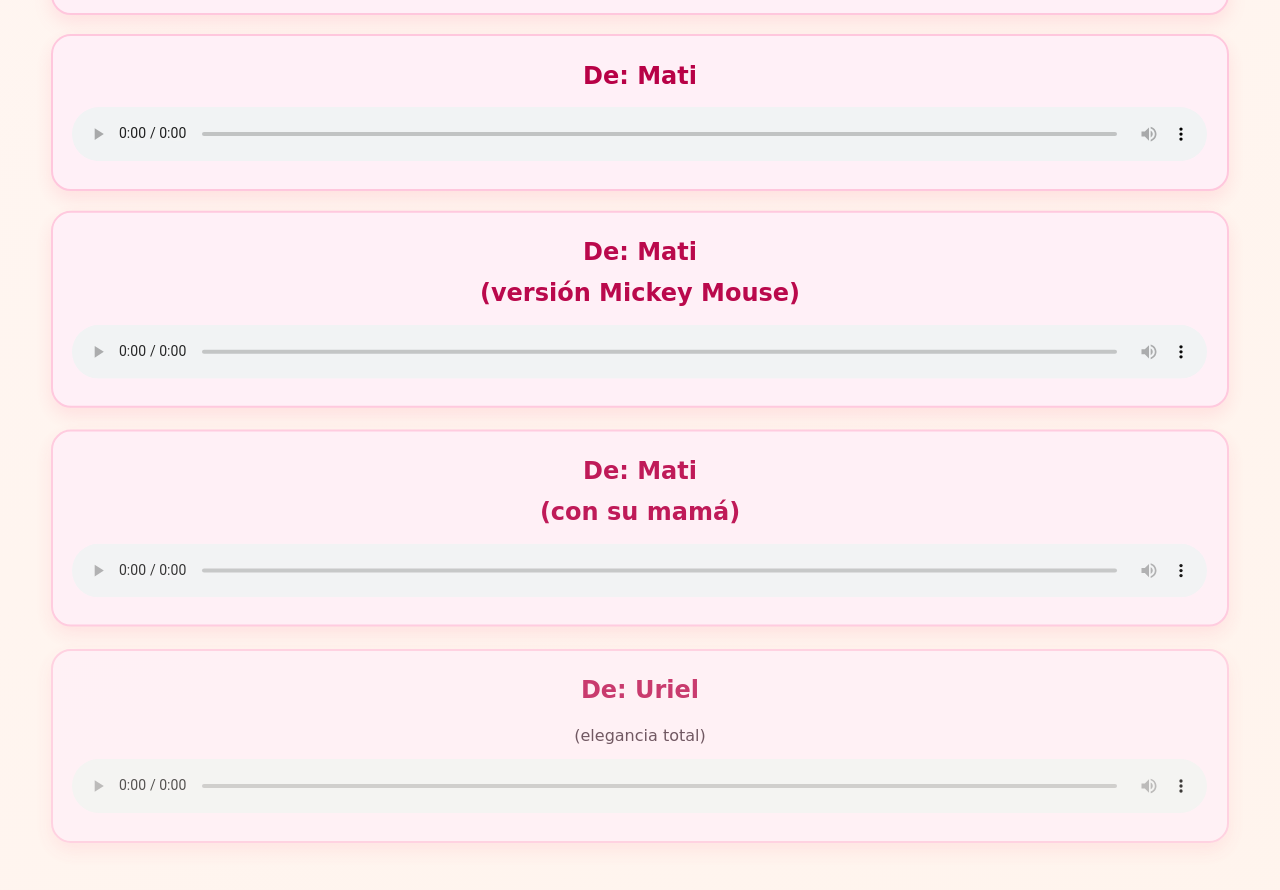
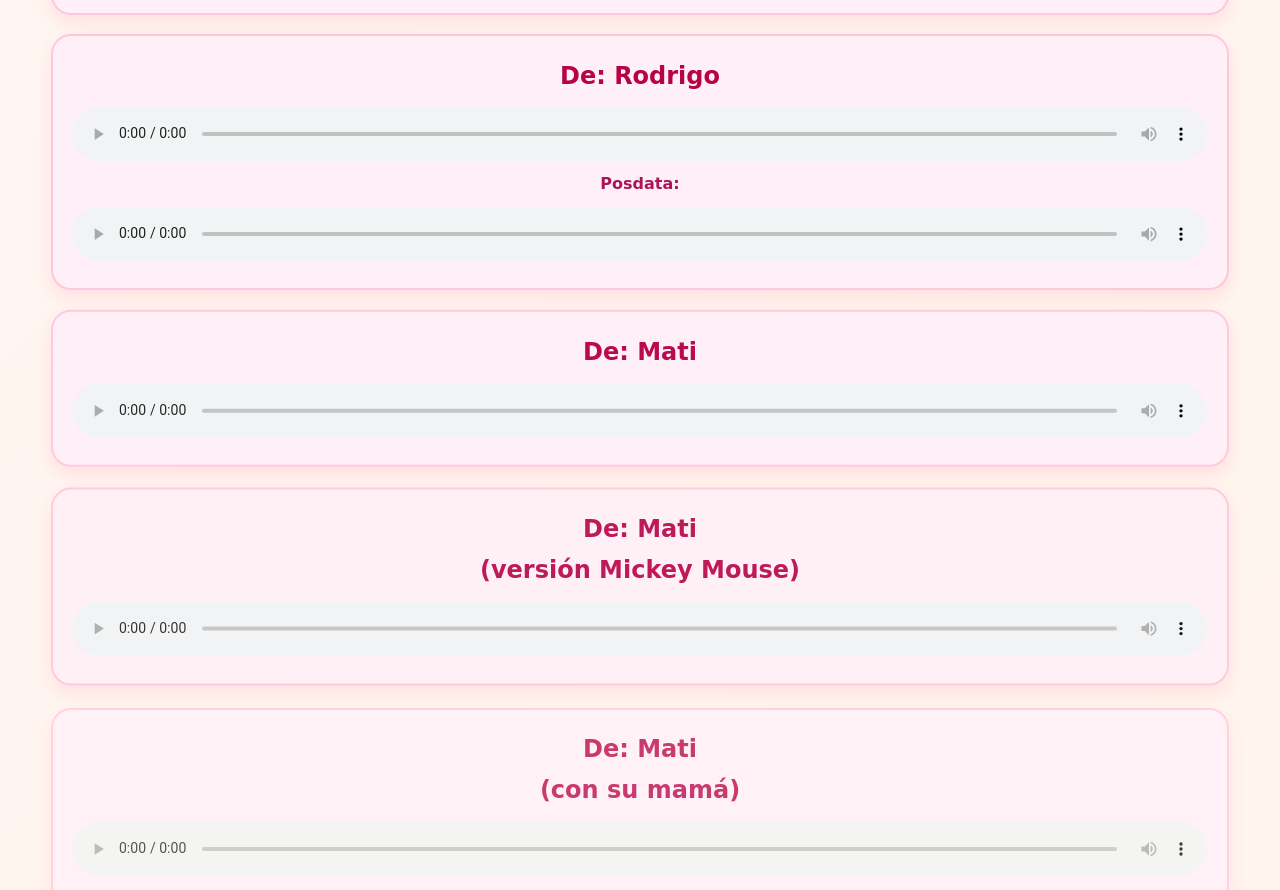
Before and after one commit to gabrielalonsoo13/cumple-mama, a plain HTML site: page index.html in a window 1280 px wide. Shown: the part 6053-6943 px from the top of the page. Drawn offline with Linux system fonts and the light colour scheme; a web font is replaced by a local one.

Commit message:
audio rodri

```diff
--- a/index.html
+++ b/index.html
@@ -124,6 +124,13 @@
             </div>
 
             <div class="audio-item">
+                <h3>De: Rodrigo</h3>
+                <audio controls src="audios\rodri1.opus"></audio>
+                <h4 style="margin-bottom: 10px; color: #ad1457">Posdata:</h4>
+                <audio controls src="audios\rodri2.opus"></audio>
+            </div>
+
+            <div class="audio-item">
                 <h3>De: Mati</h3>
                 <audio controls src="audios\mati.opus"></audio>
             </div>
```
Also changed, not shown: 2 other files.
